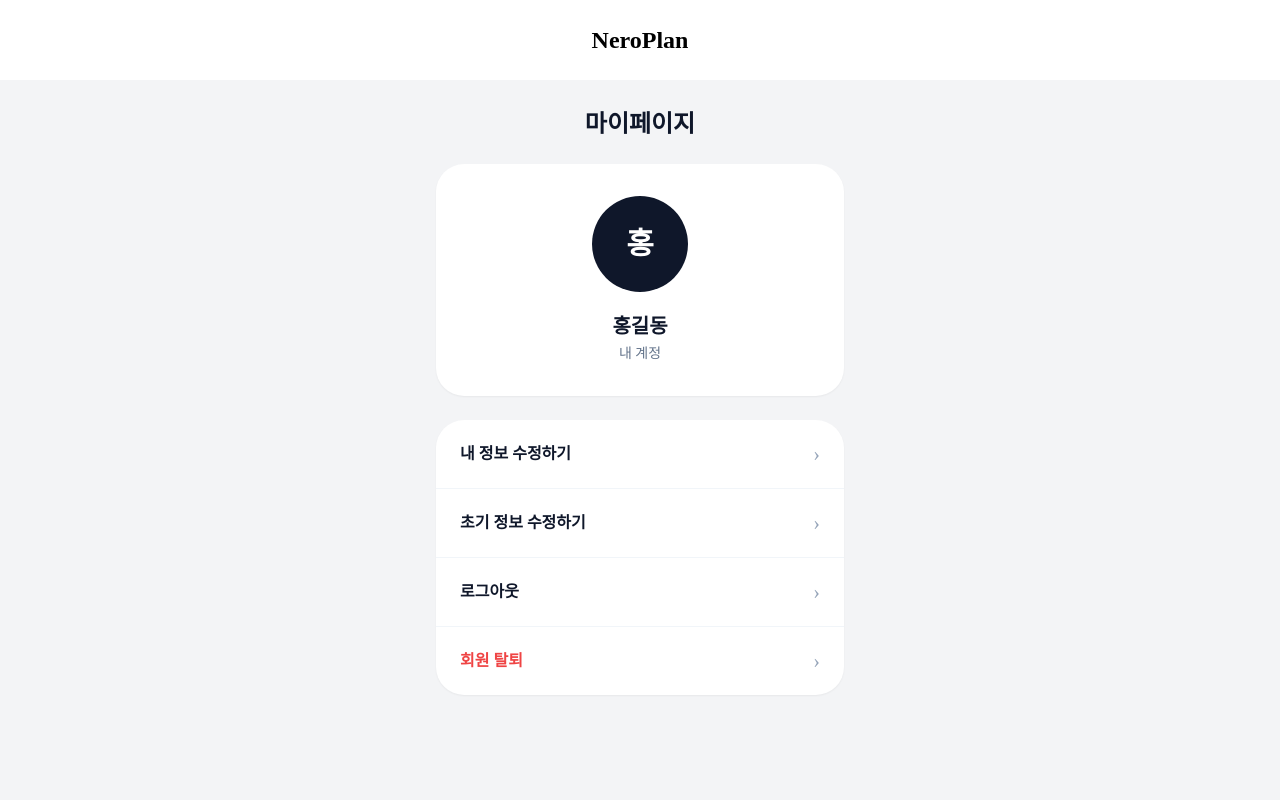
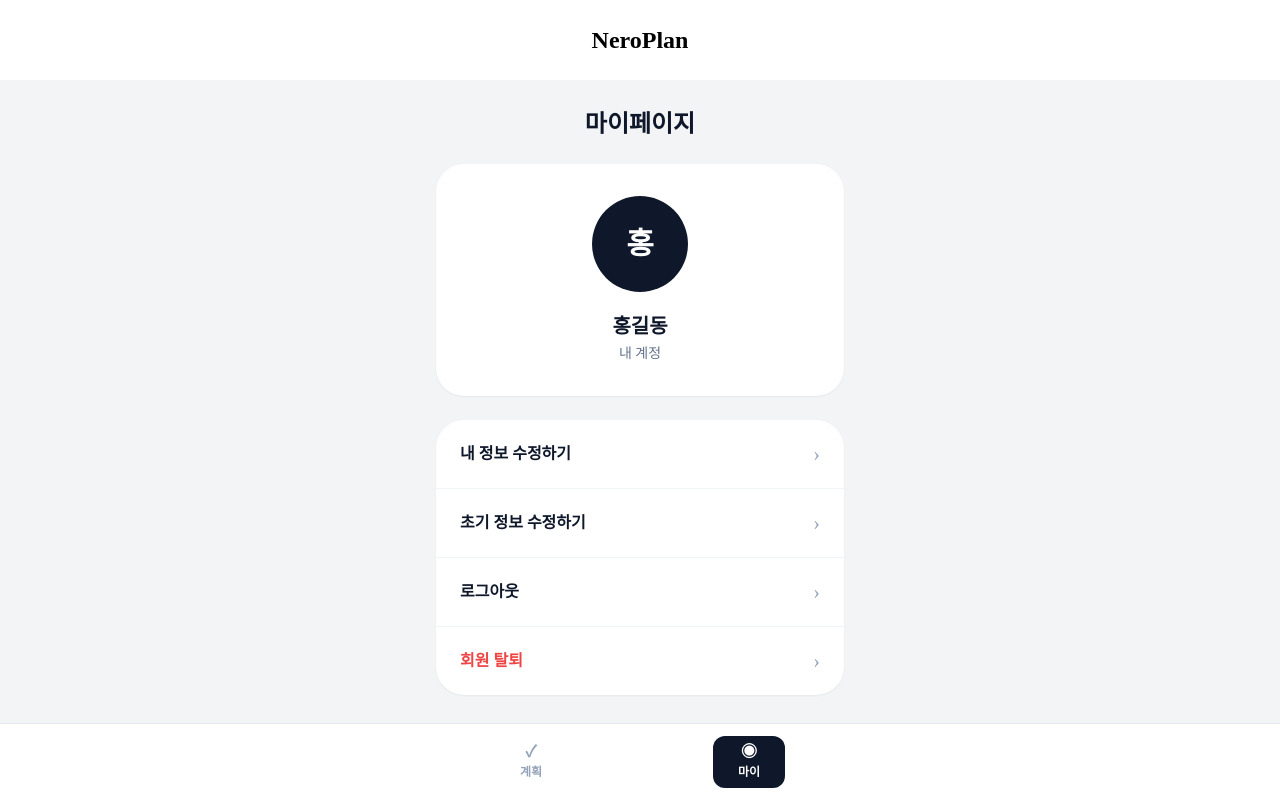
Before and after one commit to NeroPlan/NeroPlanDev, a React (Vite) app in the folder frontend/my-app/: page /mypage in a window 1280 px wide. Built offline with nearby package versions, Linux system fonts and the light colour scheme.

Commit message:
FEAT: add bottom navigation bar

```diff
--- /dev/null
+++ b/frontend/my-app/src/components/common/BottomNavigation.tsx
@@ -0,0 +1,31 @@
+import { NavLink } from "react-router-dom";
+
+const menus = [
+  { label: "계획", path: "/plan", icon: "✓" },
+  { label: "마이", path: "/mypage", icon: "◉" },
+];
+
+export default function BottomNavigation() {
+  return (
+    <nav className="fixed bottom-0 left-0 right-0 z-50 border-t border-slate-200 bg-white">
+      <div className="mx-auto flex h-[76px] w-full max-w-[468px] items-center justify-around px-4">
+        {menus.map((menu) => (
+          <NavLink
+            key={menu.path}
+            to={menu.path}
+            className={({ isActive }) =>
+              `flex min-w-[72px] flex-col items-center gap-1 rounded-xl px-3 py-2 text-xs font-semibold transition ${
+                isActive
+                  ? "bg-slate-900 text-white"
+                  : "text-slate-400 hover:bg-slate-100 hover:text-slate-700"
+              }`
+            }
+          >
+            <span className="text-base leading-none">{menu.icon}</span>
+            <span>{menu.label}</span>
+          </NavLink>
+        ))}
+      </div>
+    </nav>
+  );
+}
--- a/frontend/my-app/src/layouts/MainLayout.tsx
+++ b/frontend/my-app/src/layouts/MainLayout.tsx
@@ -2,6 +2,7 @@
 
 import { Outlet } from "react-router-dom";
 import Header from "../components/common/Header";
+import BottomNavigation from "../components/common/BottomNavigation";
 
 export default function MainLayout() {
     return (
@@ -11,6 +12,7 @@ export default function MainLayout() {
             <main className="max-w-md mx-auto p-5">
                 <Outlet />
             </main>
+            <BottomNavigation />
         </div>
     );
 }
```
